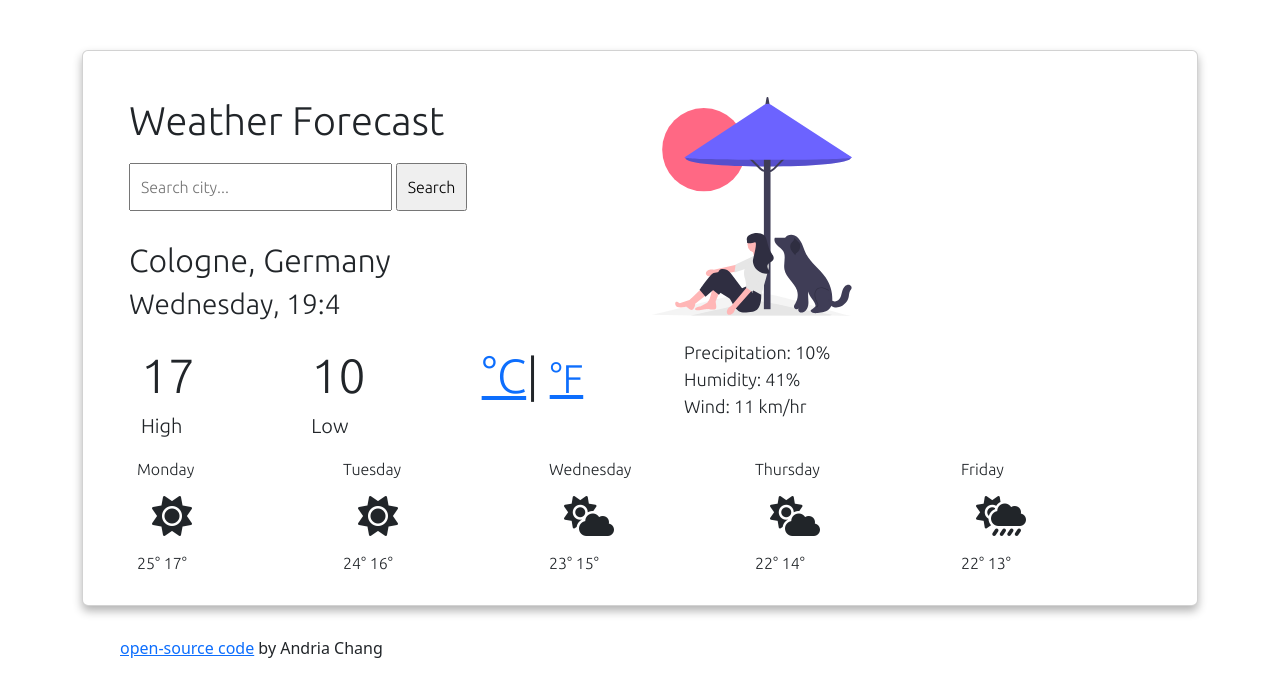
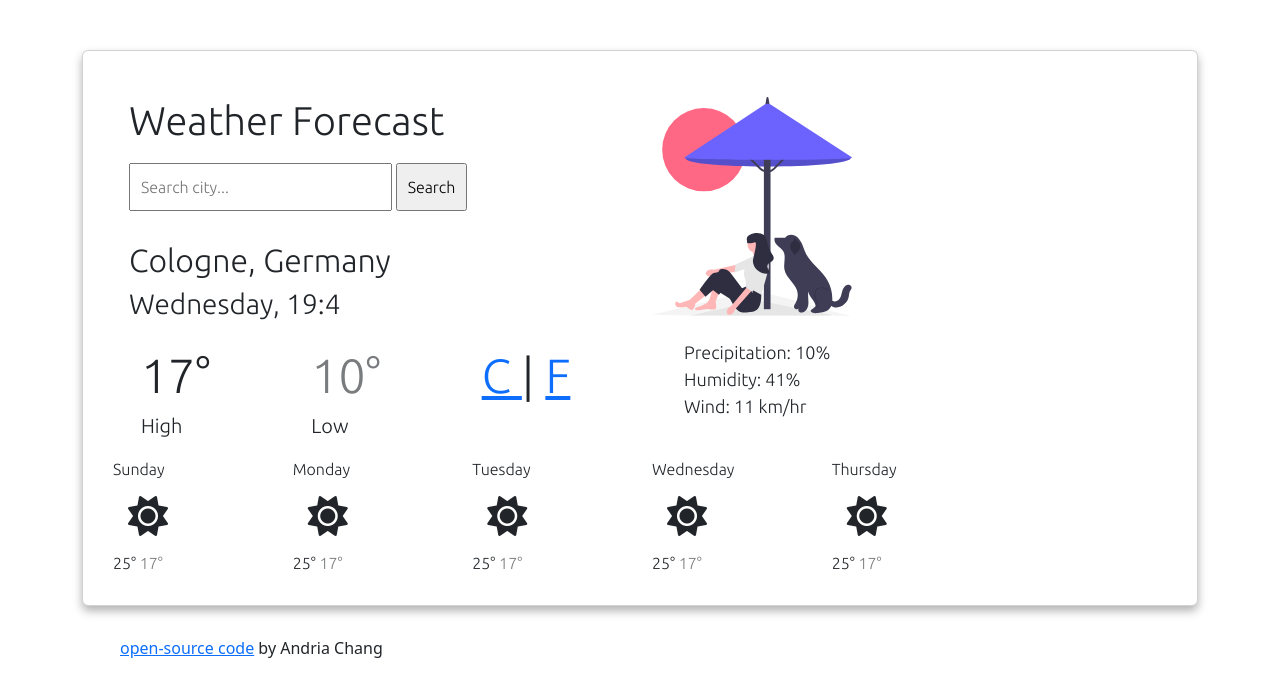
Before and after one commit to andria-coder/weather-app, a plain HTML site: page index.html in a window 1280 px wide. Drawn offline with nearby package versions, Linux system fonts and the light colour scheme.

Commit message:
JS Template

```diff
--- a/index.html
+++ b/index.html
@@ -7,7 +7,7 @@
     <title>Weather</title>
 
     <script src="https://kit.fontawesome.com/50f7aa2c06.js" crossorigin="anonymous"></script>
-    </script>
+
 
     <link rel="stylesheet" href="src/style.css">
 
@@ -48,16 +48,16 @@
             <div class="container">
                 <div class="row">
                     <div  class="col-2">
-                        <span id="current-high" class="high-temperature-value">17</span>
+                        <span id="current-high" class="high-temperature-value">17°</span>
                         <div class="high">High</div>
                     </div>
                     <div  class="col-2">
-                        <span id="current-low" class="low-temperature-value">10</span>
+                        <span id="current-low" class="low-temperature-value">10°</span>
                         <div class="low">Low</div>
                     </div>
                     <div class="col-2">
-                        <span class="celcius"><a href="#" id="celcius-link">°C</a>|</span>
-                        <span class="farenheight" ><a href="#" id="farenheight-link">°F</a></span>
+                        <span class="celcius"><a href="#" class = "celcius" id="celcius-link">C </a>|</span>
+                        <span class="farenheight" ><a href="#" id="farenheight-link">F</a></span>
                     </div>
                     <div class="col-3">
                         <ul class="details">
@@ -70,56 +70,9 @@
             </div>
         </div>
             </div>
-        <div class="container">
 
+        <div class="weather-forecast" id="forecast"> </div>
 
-
-
-        <div class="container">
-            <div class="row">
-                <div class="col">
-                    <div class="day">Monday</div>
-                    <i class="fa-solid fa-sun"></i>
-                    <div>
-                        <span>25°</span>
-                        <span>17°</span>
-                    </div>
-                </div>
-                <div class="col">
-                    <div class="day">Tuesday</div>
-                    <i class="fa-solid fa-sun"></i>
-                    <div>
-                        <span>24°</span>
-                        <span>16°</span>
-                    </div>
-                </div>
-                <div class="col">
-                    <div class="day">Wednesday</div>
-                    <i class="fa-solid fa-cloud-sun"></i>
-                    <div>
-                        <span>23°</span>
-                        <span>15°</span>
-                    </div>
-                </div>
-                <div class="col">
-                    <div class="day">Thursday</div>
-                    <i class="fa-solid fa-cloud-sun"></i>
-                    <div>
-                        <span>22°</span>
-                        <span>14°</span>
-                    </div>
-                </div>
-                <div class="col">
-                    <div class="day">Friday</div>
-                    <i class="fa-solid fa-cloud-sun-rain"></i>
-                    <div>
-                        <span>22°</span>
-                        <span>13°</span>
-                    </div>
-                </div>
-            </div>
-        </div>
-        </div>
                      </div>
                 </div>
             </div>
--- a/src/script.js
+++ b/src/script.js
@@ -1,4 +1,3 @@
-//Feature 1
 let currentTime = document.querySelector("#day-time");
 let now = new Date();
 let days = [
@@ -16,7 +15,31 @@ let hour = now.getHours();
 let minutes = now.getMinutes();
 currentTime.innerHTML = `${day}, ${hour}:${minutes}`;
 
-// Feature 2
+function displayForecast() {
+  let forecastElement = document.querySelector("#forecast");
+
+  let days = ["Sunday", "Monday", "Tuesday", "Wednesday", "Thursday"];
+
+  let forecastHTML = `<div class= "row">`;
+  days.forEach(function (day) {
+    forecastHTML =
+      forecastHTML +
+      `
+      <div class="col-2">
+         <div class="day">${day}</div>
+             <i class="fa-solid fa-sun"></i>
+               <div class="weather-forecast-temperatures">
+                   <span class="weather-forecast-temperature-high">25°</span>
+                   <span class="weather-forecast-temperature-low">17°</span>
+                </div>
+      </div>
+      `;
+  });
+
+  forecastHTML = forecastHTML + `</div>`;
+  forecastElement.innerHTML = forecastHTML;
+}
+
 function searchCity(event) {
   event.preventDefault();
   let city = document.querySelector("#city");
@@ -26,7 +49,7 @@ function searchCity(event) {
 let form = document.querySelector("form");
 form.addEventListener("submit", searchCity);
 
-//Bonus feature
+displayForecast();
 
 function showCelcius(event) {
   event.preventDefault();
--- a/src/style.css
+++ b/src/style.css
@@ -30,13 +30,6 @@ h3 {
   padding-bottom: 0;
 }
 
-.celsius {
-  font-size: 40px;
-}
-.farenheight {
-  font-size: 40px;
-}
-
 a {
   text-decoration: none;
 }
@@ -63,6 +56,14 @@ ul {
   font-size: 20px;
 }
 
+.low-temperature-value {
+  opacity: 0.6;
+}
+
+.weather-forecast-temperature-low {
+  opacity: 0.6;
+}
+
 i {
   font-size: 40px;
   padding: 15px;
```
